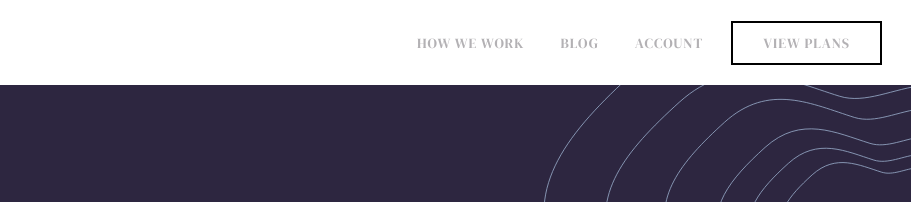
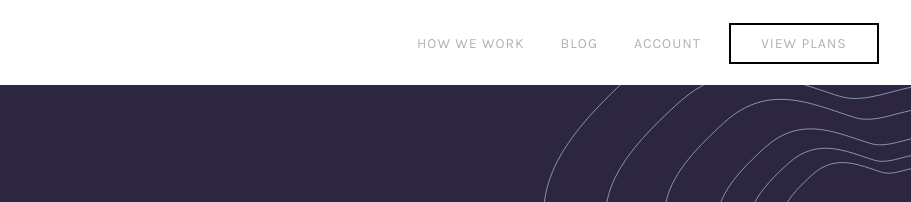
Before and after one commit to sijandahal/insure-landing-page-master, a plain HTML site: page index.html in a window 1280 px wide. Shown: the top 202 px of the page, 369-1280 px from the left. Drawn offline with Linux system fonts and the light colour scheme.

Commit message:
Update style.css

```diff
--- a/css/style.css
+++ b/css/style.css
@@ -106,7 +106,6 @@ nav ul {
 }
 
 nav ul a {
-  font-family: 'DM Serif Display', serif;
   color:  #b3b1b4;
 }
 
```
